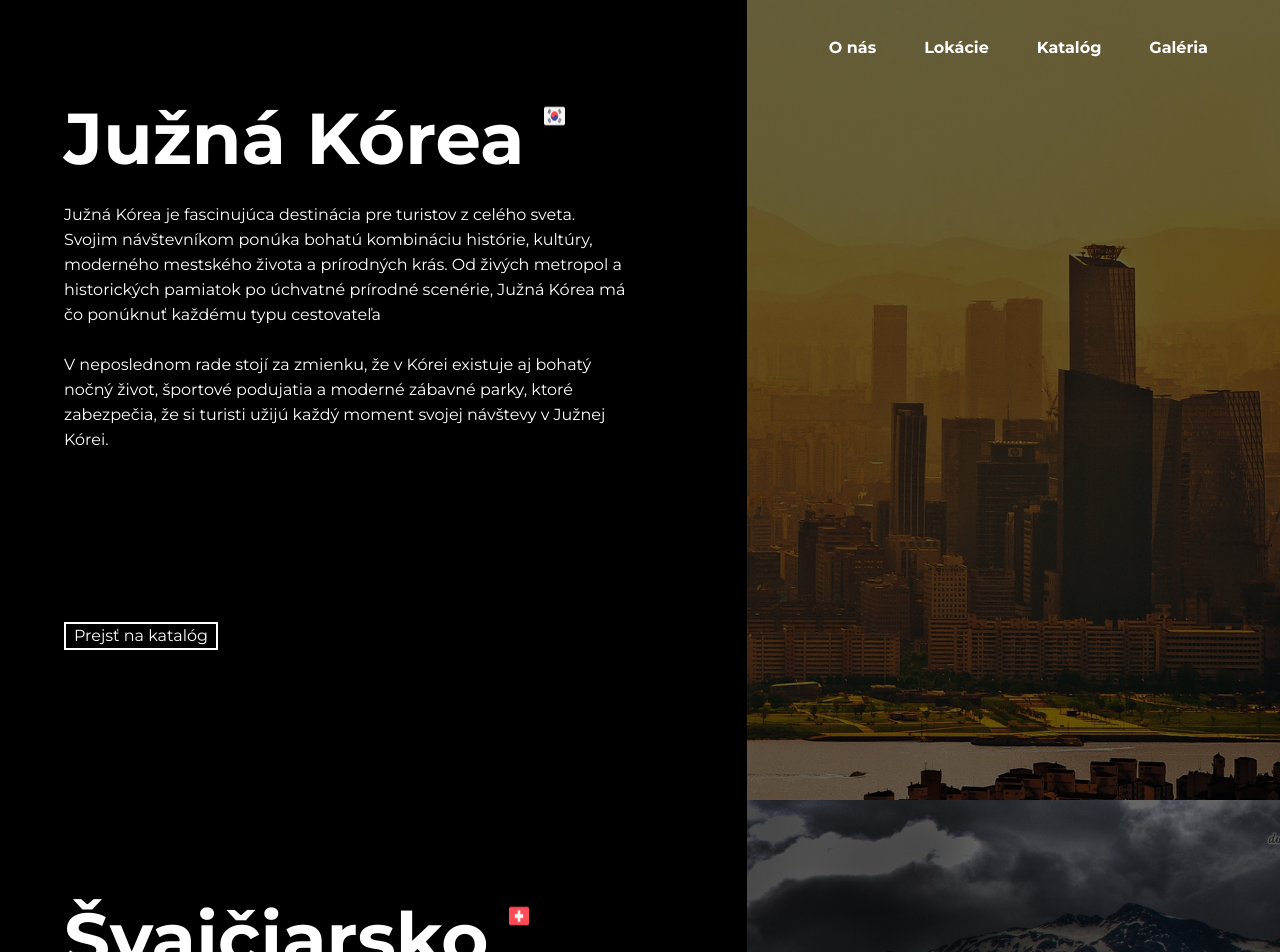
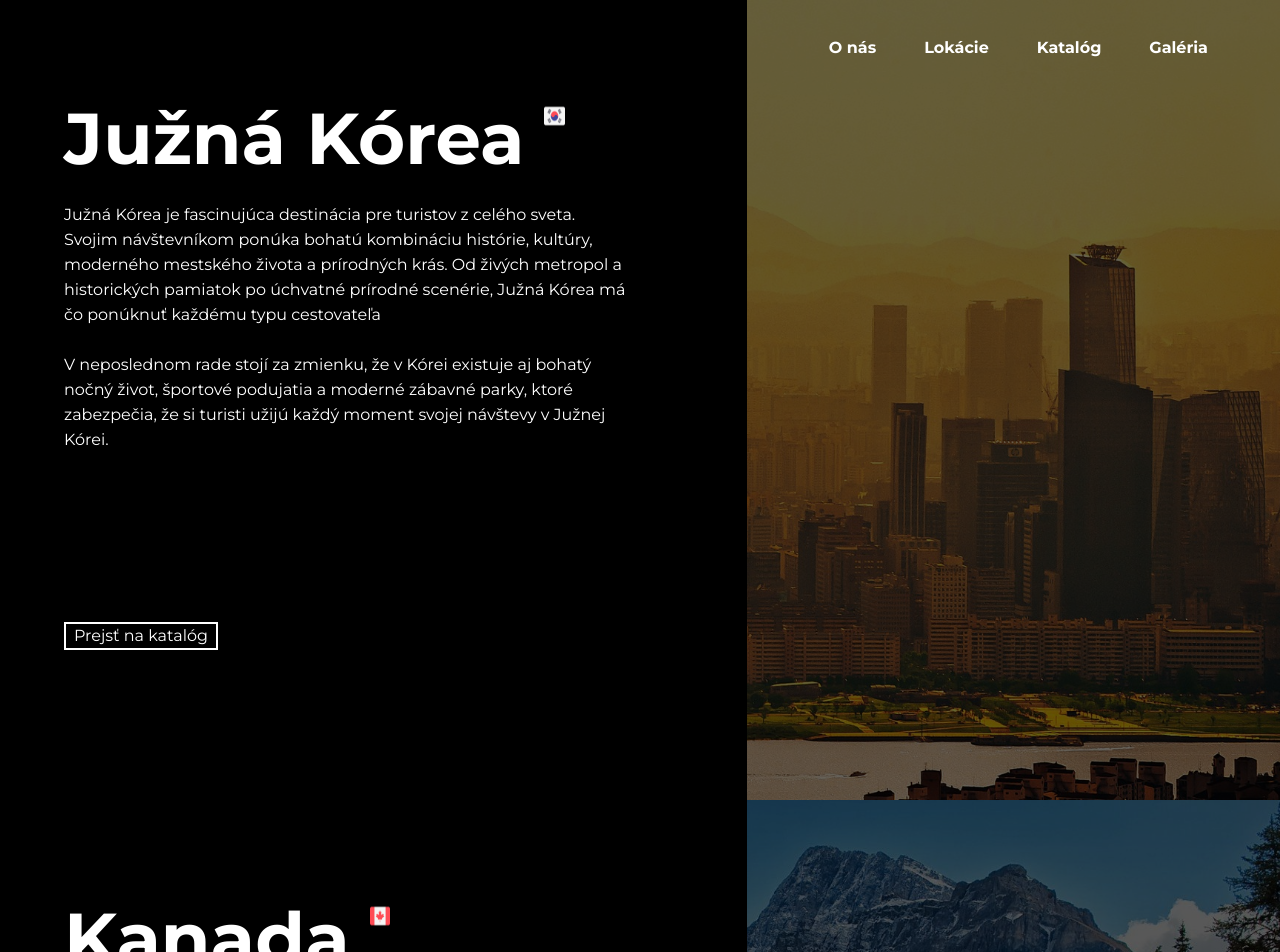
Before and after one commit to mxrshall/E-Travel-static, a React (Vite) app: page /info in a window 1280 px wide. Shown: the top 952 px of the page. Built offline with nearby package versions, Linux system fonts and the light colour scheme.

Commit message:
Vytvorenie podmienky pri map funkcii

```diff
--- a/src/Stranky/Info.jsx
+++ b/src/Stranky/Info.jsx
@@ -46,15 +46,19 @@ function Info() {
     return (
         <>
             <Navbar/>
-            {list.map((list) => (
-            <Lokacia
-                key={list.id}
-                title={list.title}
-                description={list.description}
-                background={list.background}
-                flag={list.flag}
-            />
-            ))}
+            {list.map((item) => {
+                if (item.id % 2 === 1) {
+                    return (
+                        <Lokacia
+                            key={item.id}
+                            title={item.title}
+                            description={item.description}
+                            background={item.background}
+                            flag={item.flag}
+                        />
+                    );
+                }
+            })}
         </>
     )
   }
```
